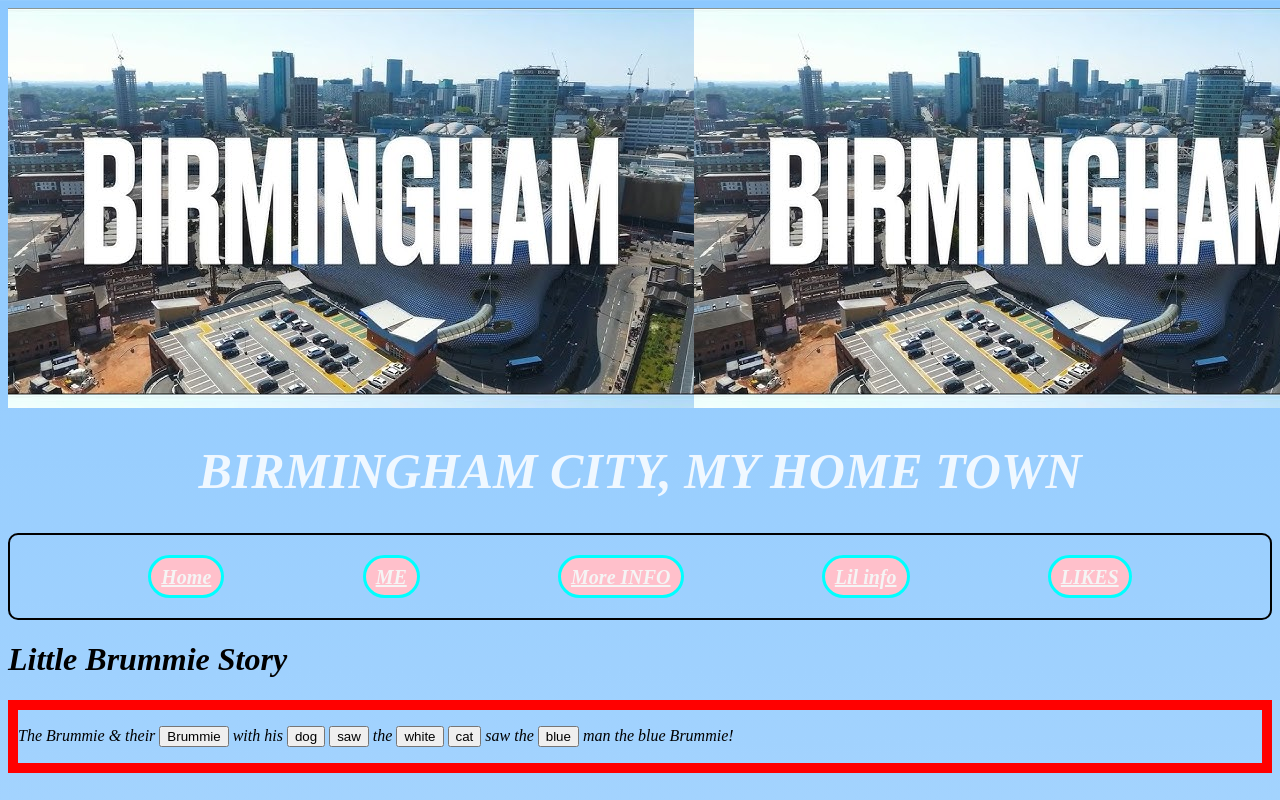
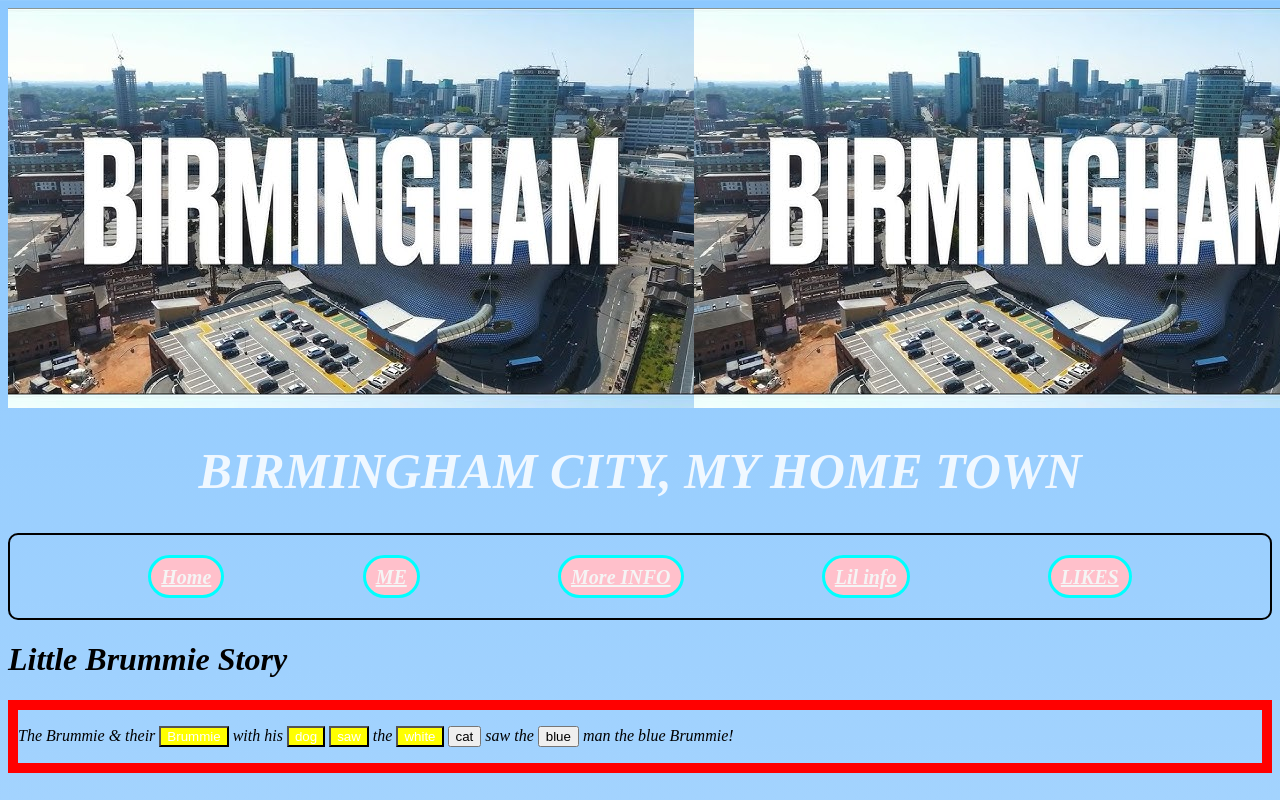
Before and after one commit to ShemKM14/shemaiah1stHomepage, a plain HTML site: page index.html in a window 1280 px wide. Shown: the top 800 px of the page. Drawn offline with Linux system fonts and the light colour scheme; a web font is replaced by a local one.

Commit message:
Update index.css

```diff
--- a/index.css
+++ b/index.css
@@ -251,6 +251,7 @@ a{
     justify-content: start;
     align-items: start;
 }
+        /* the little story at the top*/
 #lilstory{
     border: 10px solid red;
     border-raduis: 50px;
@@ -258,6 +259,39 @@ a{
     margin-top: 100px;
     margin-bottom: 100px;
 }
+
+#noun0{
+        background: yellow;
+        color:white;
+        text-shadow: 1p 1p 3px black;
+}
+
+#noun1{
+        background: yellow;
+        color:white;
+        text-shadow: 1p 1p 3px black;
+}
+#verb{
+        background: yellow;
+        color:white;
+        text-shadow: 1p 1p 3px black;
+}
+#adjective{
+        background: yellow;
+        color:white;
+        text-shadow: 1p 1p 3px black;
+}
+noun2{
+        background: yellow;
+        color:white;
+        text-shadow: 1p 1p 3px black;
+}
+adjective00{
+        background: yellow;
+        color:white;
+        text-shadow: 1p 1p 3px black;
+}
+/* the end */
 .end{
     font-size: 20px;
     text-align: center;
```
